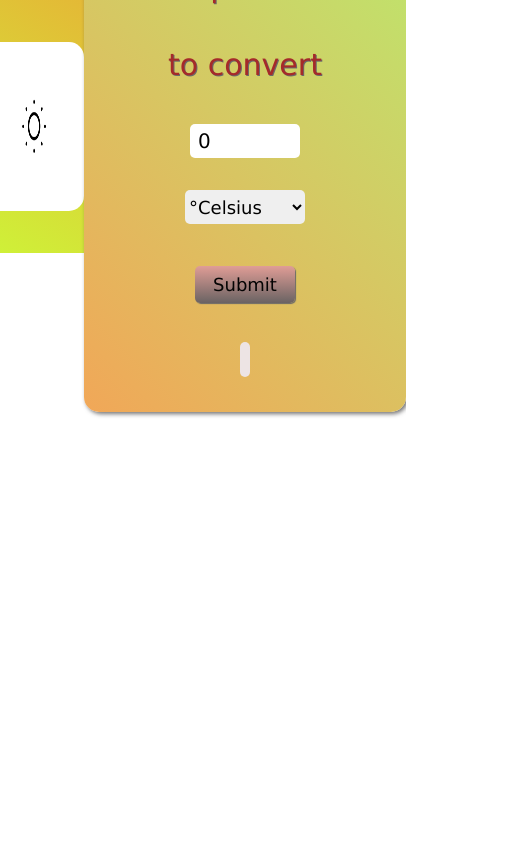
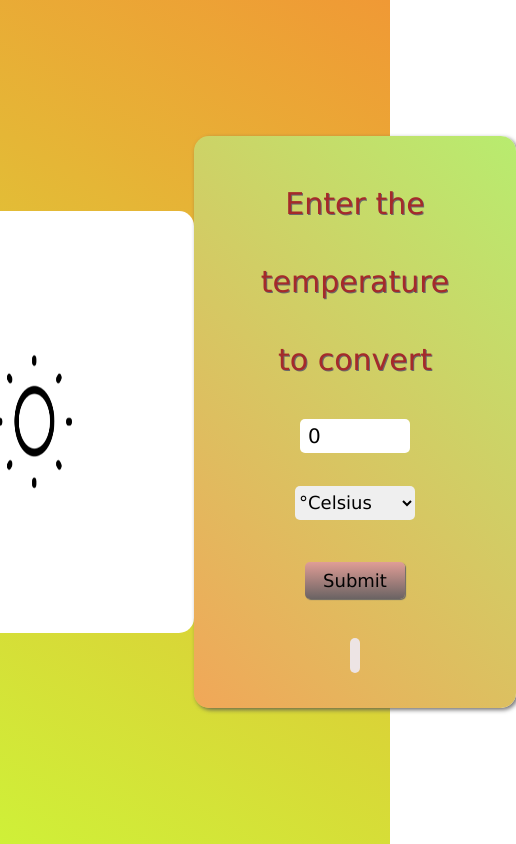
Before and after one commit to chandanachitturi/TemperatureConverter, a plain HTML site: page index.html in a window 390 px wide. Shown: the whole page, 516 px wide, since content can reach past the window. Drawn offline with nearby package versions, Linux system fonts and the light colour scheme.

Commit message:
Update style.css

```diff
--- a/style.css
+++ b/style.css
@@ -86,23 +86,3 @@ label {
     font-family: 'Lucida Sans';
     font-size: 22px;
 }
-
-@media screen and (max-width:500px) {
-    .container img{
-        border-radius: 15px;
-         height:20vh;
-         width:100px;
-    }
-    .container {
-        font-size: 40px;
-        color:brown;
-        text-shadow: rgb(107, 105, 105)1px 1px;
-        display: flex;
-        justify-content: center;
-        align-items: center;
-        height: 30vh;
-        text-align: center;
-        background: linear-gradient(30deg,rgb(207, 240, 56),rgb(240, 153, 53));
-    }
-
-}
```
